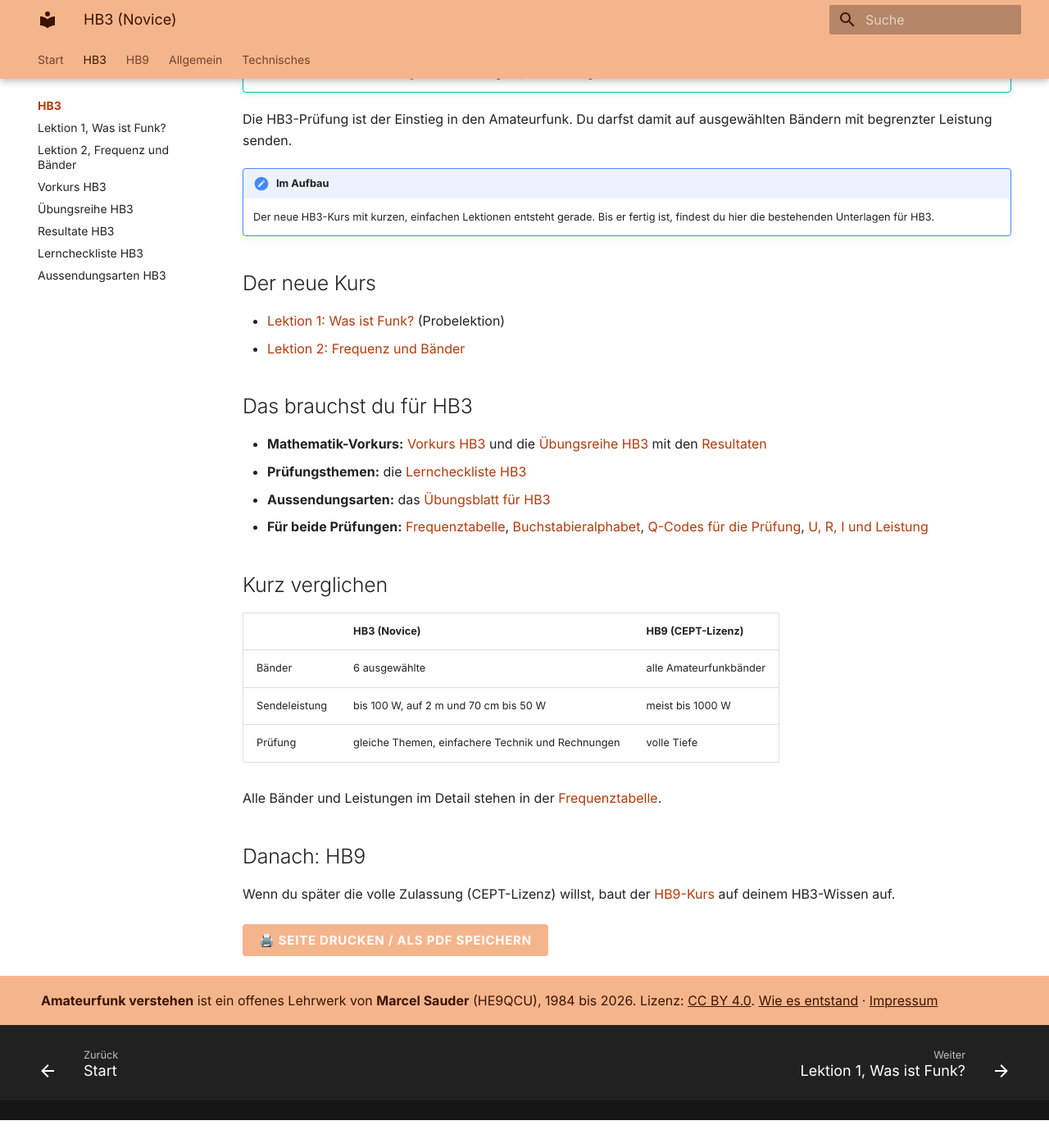
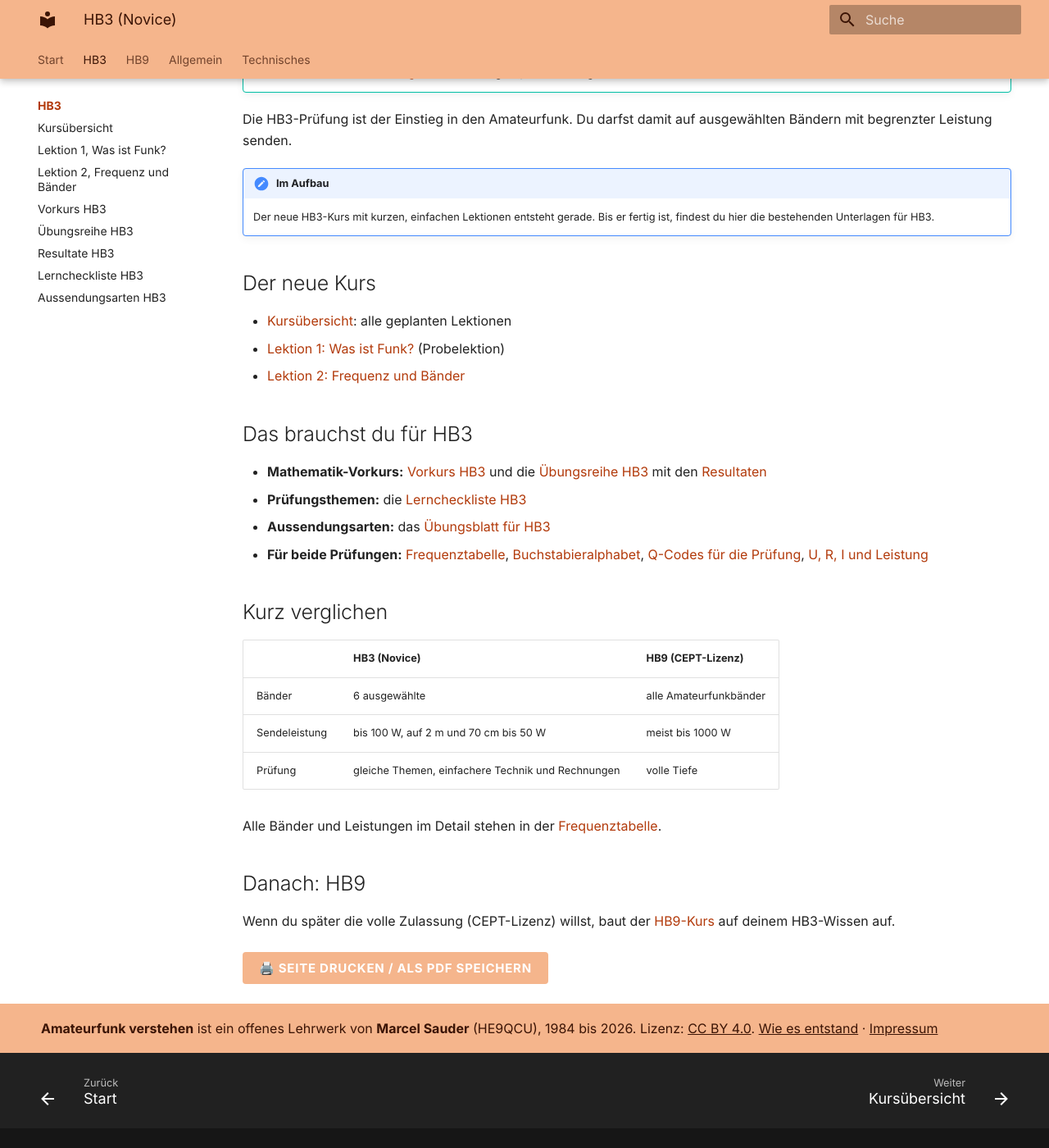
Before and after one commit to MaShaoDe/Amateurfunk-verstehen, an MkDocs documentation site: the page built from docs/hb3/index.md, in a window 1280 px wide and 1400 px high, scrolled down 198 px. Shown: the whole window at 82% size. Built offline with MkDocs 1.6.1 and Material for MkDocs 9.7.7, drawn with Linux system fonts in a browser that asks for light colours; before the commit the page ends 1564 px from its top, so only the background shows below that; part of the change alters nothing that is shown.

Commit message:
HB3-Kurs: Kursübersicht mit 29 geplanten Lektionen in 10 Etappen

```diff
--- a/docs/hb3/index.md
+++ b/docs/hb3/index.md
@@ -10,6 +10,7 @@ Die HB3-Prüfung ist der Einstieg in den Amateurfunk. Du darfst damit auf ausgew
 
 ## Der neue Kurs
 
+- [Kursübersicht](kurs/index.md): alle geplanten Lektionen
 - [Lektion 1: Was ist Funk?](kurs/01-was-ist-funk.md) (Probelektion)
 - [Lektion 2: Frequenz und Bänder](kurs/02-frequenz-und-baender.md)
 
--- /dev/null
+++ b/docs/hb3/kurs/index.md
@@ -0,0 +1,70 @@
+# HB3-Kurs: Übersicht
+
+!!! note "Vorschlag"
+    Das ist der geplante Aufbau. Die Reihenfolge folgt der [Lerncheckliste HB3](../vk-lerncheckliste-hb3.md). Lektionen ohne Link folgen noch.
+
+Jede Lektion dauert etwa 20 Minuten und endet mit einer Mini-Übung.
+
+## Etappe 1: Rechnen
+
+- [Mathematik-Vorkurs HB3](../vk-mathematik-vorkurs-hb3.md) und [Übungsreihe](../vk-uebungsreihe-hb3.md)
+
+## Etappe 2: Funk verstehen
+
+- [Lektion 1: Was ist Funk?](01-was-ist-funk.md)
+- [Lektion 2: Frequenz und Bänder](02-frequenz-und-baender.md)
+- Lektion 3: Elektromagnetische Wellen und Periodendauer
+
+## Etappe 3: Strom, Spannung und Widerstand
+
+- Lektion 4: Spannung, Strom und Widerstand
+- Lektion 5: Das Ohmsche Gesetz und die Leistung
+- Lektion 6: Reihen- und Parallelschaltung
+- Lektion 7: Gleichstrom und Wechselstrom
+
+## Etappe 4: Bauteile
+
+- Lektion 8: Widerstand
+- Lektion 9: Kondensator
+- Lektion 10: Spule
+- Lektion 11: Diode und Gleichrichtung
+- Lektion 12: Transistor
+- Lektion 13: Transformator und Netzteil
+
+## Etappe 5: Schwingen, Verstärken, Filtern
+
+- Lektion 14: Schwingkreis und Filter
+- Lektion 15: Verstärker und Dezibel
+- Lektion 16: Oszillator und PLL
+
+## Etappe 6: Sender und Empfänger
+
+- Lektion 17: Modulation (AM, FM, SSB)
+- Lektion 18: Der Empfänger
+- Lektion 19: Der Sender
+- Lektion 20: SDR, die Grundidee
+
+## Etappe 7: Antennen und Ausbreitung
+
+- Lektion 21: Antennen
+- Lektion 22: Kabel, Anpassung und SWR
+- Lektion 23: Wie sich Funkwellen ausbreiten
+
+## Etappe 8: Praxis und Sicherheit
+
+- Lektion 24: Messen
+- Lektion 25: Störungen und EMV
+- Lektion 26: Sicherheit und Strahlung (NIS)
+
+## Etappe 9: Betrieb und Vorschriften
+
+- Lektion 27: Rufzeichen, Buchstabieren und Q-Codes
+- Lektion 28: Die Schweizer Vorschriften für HB3
+
+## Etappe 10: Prüfung
+
+- Lektion 29: Abschlusstest und Prüfungstipps
+
+---
+
+*© 1984 bis 2026 FerienBSD aka Marcel Sauder. Lizenz: [CC BY 4.0](https://creativecommons.org/licenses/by/4.0/deed.de). Du darfst die Inhalte teilen und bearbeiten, wenn du den Urheber nennst.*
--- a/mkdocs.yml
+++ b/mkdocs.yml
@@ -54,6 +54,7 @@ nav:
   - Start: index.md
   - HB3:
       - hb3/index.md
+      - Kursübersicht: hb3/kurs/index.md
       - Lektion 1, Was ist Funk?: hb3/kurs/01-was-ist-funk.md
       - Lektion 2, Frequenz und Bänder: hb3/kurs/02-frequenz-und-baender.md
       - Vorkurs HB3: hb3/vk-mathematik-vorkurs-hb3.md
```
